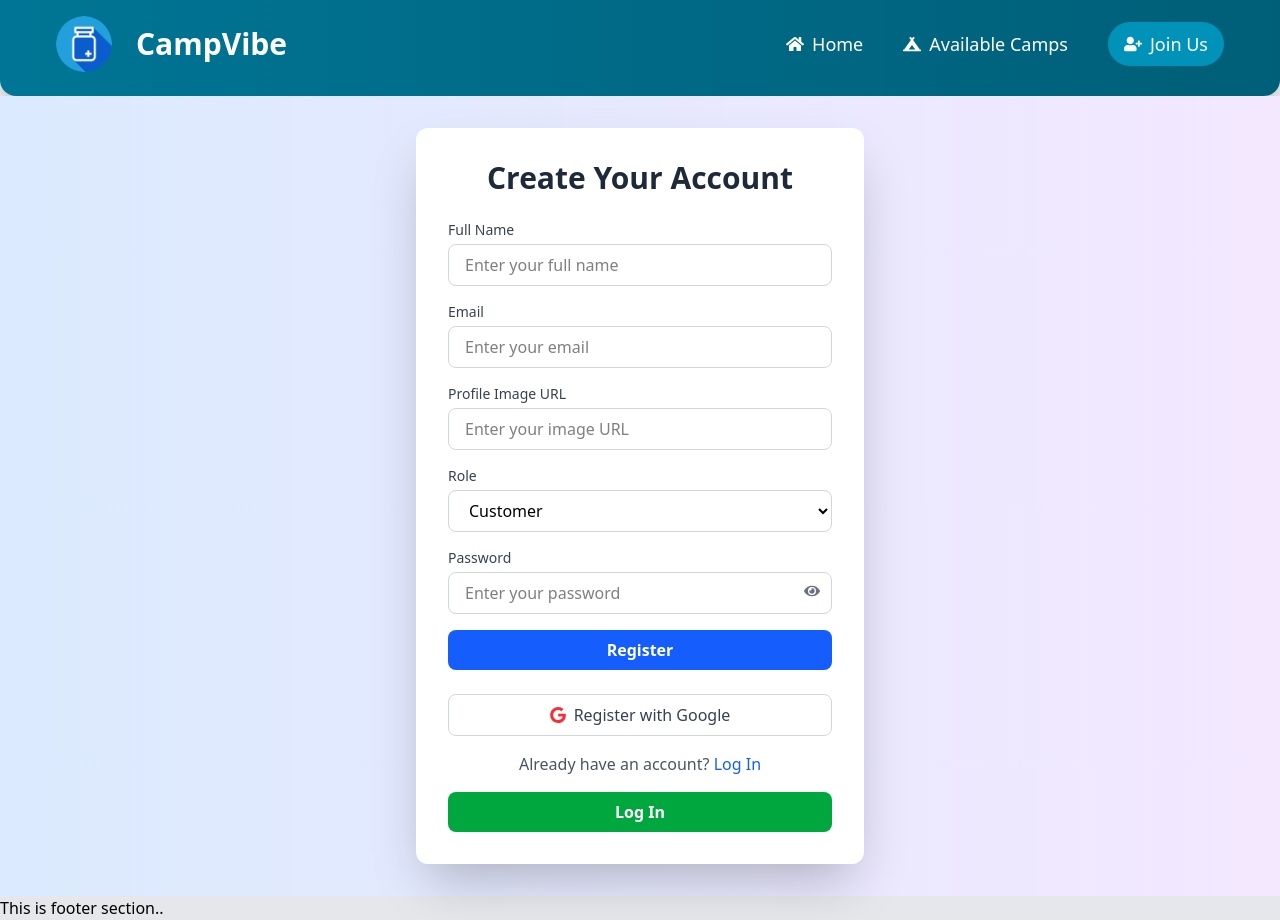
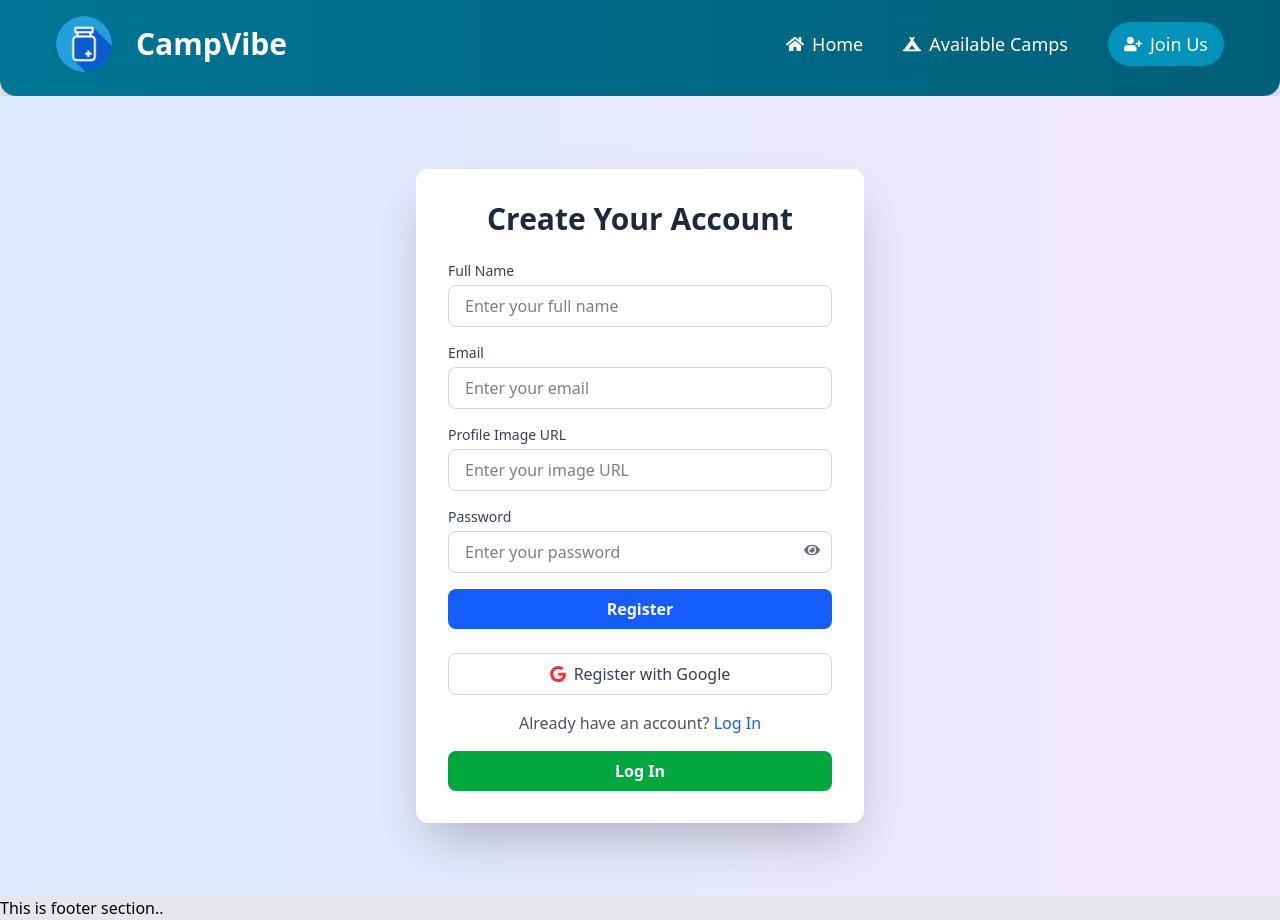
Before and after one commit to md-sifat/PulsePortal, a React (Vite) app: page /register in a window 1280 px wide. Built offline with nearby package versions, Linux system fonts and the light colour scheme; no server answers.

Commit message:
login and signup response optimized

```diff
--- a/src/Components/Login/Login.jsx
+++ b/src/Components/Login/Login.jsx
@@ -16,37 +16,9 @@ const Login = () => {
     const [password, setPassword] = useState("");
     const [showPassword, setShowPassword] = useState(false);
     const [error, setError] = useState("");
-    const [role, setRole] = useState(null);
     const [isSubmitting, setIsSubmitting] = useState(false);
     const provider = new GoogleAuthProvider();
 
-    const fetchAndUpdateUser = async (user) => {
-        try {
-            const idToken = await getIdToken(user);
-
-            const response = await fetch(`https://pulse-portal-server.vercel.app/users/${user.uid}`, {
-                headers: {
-                    Authorization: `Bearer ${idToken}`,
-                },
-            });
-
-            if (!response.ok) throw new Error("Failed to fetch user data");
-
-            const userData = await response.json();
-            console.log(userData);
-            setUser(userData);
-            setRole(userData.role || "customer");
-
-            setDashboard(user.role === "admin" ? "/admin-dashboard" : "/customer-dashboard");
-
-            navigate("/");
-        } catch (err) {
-            console.error("Error fetching user data:", err);
-            setError("Failed to fetch user data");
-            setDashboard("/customer-dashboard");
-            navigate("/");
-        }
-    };
 
     const handleGoogleLogin = async () => {
         setIsSubmitting(true);
@@ -56,9 +28,7 @@ const Login = () => {
 
             toast.success("Google Registration successful!");
             setUser(user);
-            setRole("customer");
 
-            setDashboard("/customer-dashboard");
 
             toast.success("Google Login successful!");
             navigate("/");
@@ -76,8 +46,6 @@ const Login = () => {
         try {
             const result = await loginUser(email, password);
             const user = result.user;
-            await fetchAndUpdateUser(user);
-
             toast.success("Login successful!");
         } catch (err) {
             setError(err.message);
--- a/src/Components/Register/Register.jsx
+++ b/src/Components/Register/Register.jsx
@@ -16,7 +16,6 @@ const Register = () => {
     const [name, setName] = useState("");
     const [password, setPassword] = useState("");
     const [photoURL, setPhotoURL] = useState("");
-    const [role, setRole] = useState("customer");
     const [showPassword, setShowPassword] = useState(false);
     const [error, setError] = useState("");
     const provider = new GoogleAuthProvider();
@@ -38,7 +37,6 @@ const Register = () => {
 
             const savedData = await response.json();
             setUser(savedData);
-            setDashboard(userData.role === "admin" ? "/admin-dashboard" : "/customer-dashboard");
             return savedData;
         } catch (err) {
             console.error("Error posting user data:", err);
@@ -59,10 +57,9 @@ const Register = () => {
                     role: "customer",
                 };
 
+                toast.success("Google Registration successful!");
+                navigate("/");
                 postUserData(user, userData);
-                setDashboard("/customer-dashboard");
-                toast.success("Google Registration successful!");
-                navigate("/login");
             })
             .catch((error) => {
                 toast.error("Registration failed!");
@@ -75,7 +72,6 @@ const Register = () => {
     const handleRegister = async (event) => {
         event.preventDefault();
         setError("");
-
         const passwordRegex = /^(?=.*[a-z])(?=.*[A-Z]).{6,}$/;
         if (!passwordRegex.test(password)) {
             setError("Password must be at least 6 characters with one uppercase and one lowercase letter.");
@@ -94,12 +90,11 @@ const Register = () => {
                 email,
                 name,
                 photoURL: photoURL || "",
-                role,
+                role : "customer",
             };
-            setDashboard(userData.role === "admin" ? "/admin-dashboard" : "/customer-dashboard");
+            toast.success("Registration successful!");
+            navigate("/");
             await postUserData(user, userData);
-            toast.success("Registration successful!");
-            navigate("/login");
         } catch (err) {
             setError(err.message);
             toast.error("Registration failed!");
@@ -169,20 +164,7 @@ const Register = () => {
                             className="mt-1 w-full px-4 py-2 border border-gray-300 rounded-lg focus:ring-2 focus:ring-blue-500 focus:outline-none transition"
                         />
                     </div>
-                    <div>
-                        <label htmlFor="role" className="block text-sm font-medium text-gray-700">
-                            Role
-                        </label>
-                        <select
-                            id="role"
-                            value={role}
-                            onChange={(e) => setRole(e.target.value)}
-                            className="mt-1 w-full px-4 py-2 border border-gray-300 rounded-lg focus:ring-2 focus:ring-blue-500 focus:outline-none transition"
-                        >
-                            <option value="customer">Customer</option>
-                            <option value="admin">Admin</option>
-                        </select>
-                    </div>
+
                     <div>
                         <label htmlFor="password" className="block text-sm font-medium text-gray-700">
                             Password
```
